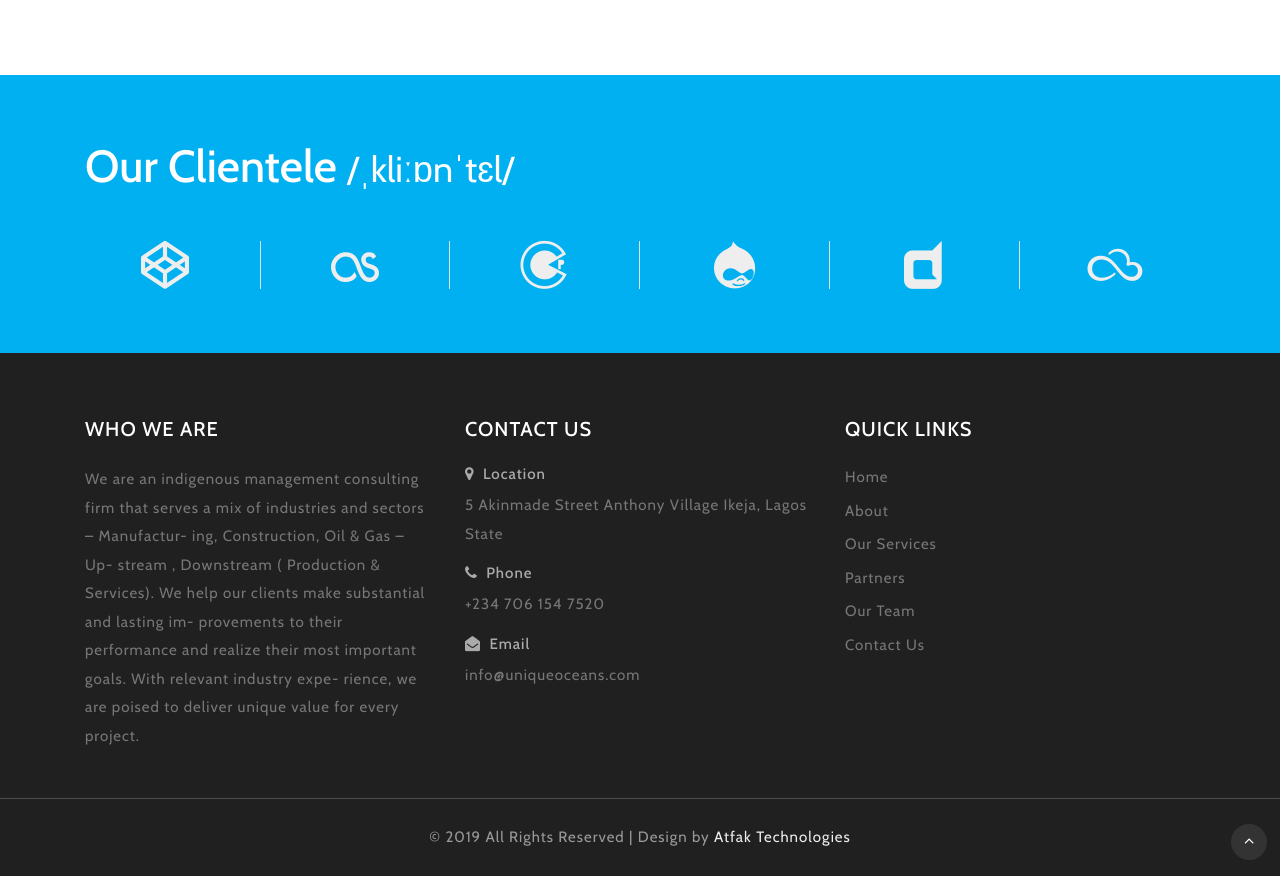
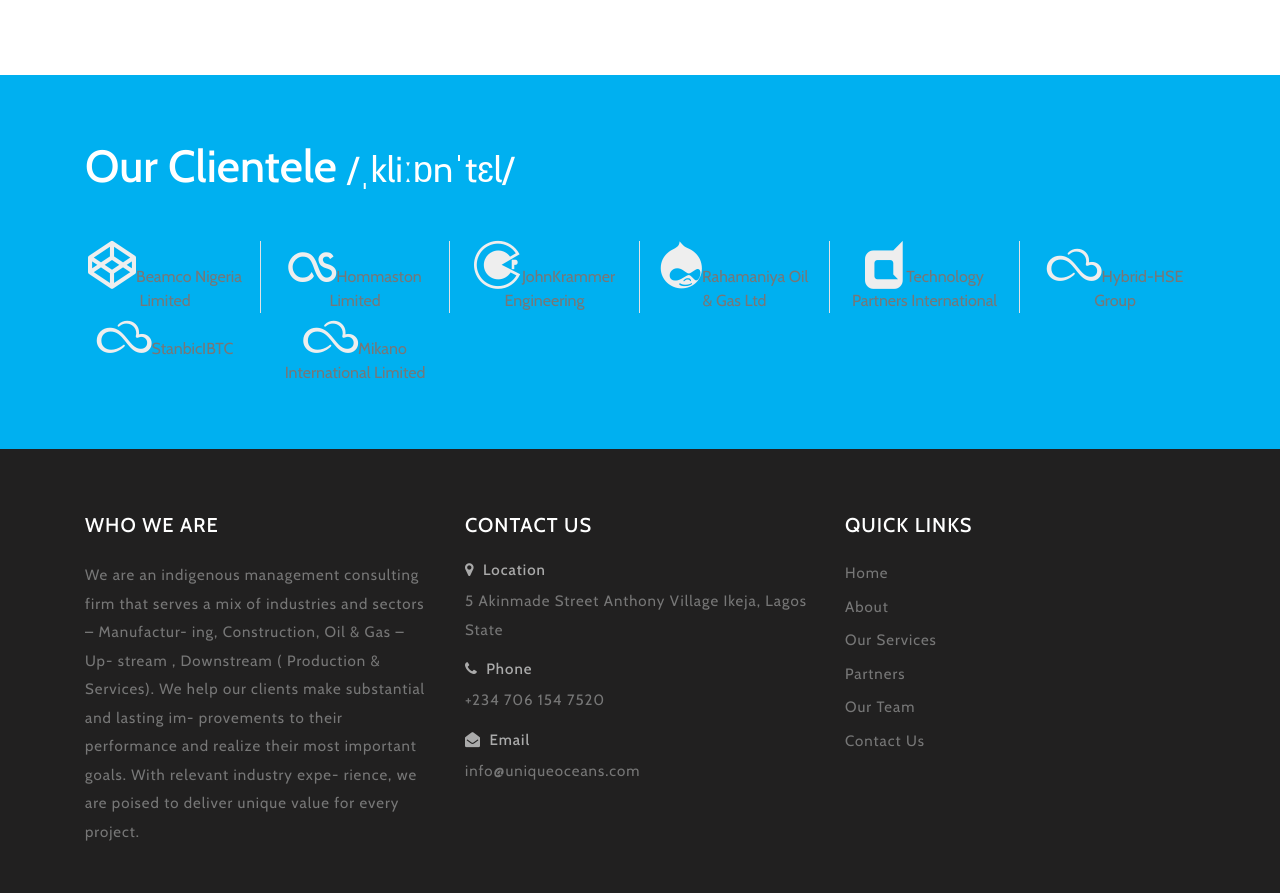
Before and after one commit to ftomiiwo/uniqueoceans, a PHP site: page / in a window 1280 px wide. Shown: the part 3924-4817 px from the top of the page. Run offline with PHP 8.4, Linux system fonts and the light colour scheme.

Commit message:
Added the names of clients

```diff
--- a/index.php
+++ b/index.php
@@ -335,8 +335,16 @@
 	</div>
 </section>
 <!-- //Projects -->
-
-
+<!-- //Projects
+	Beamco Nigeria Limited
+	Hommaston Limited
+	JohnKrammer Engineering
+	Rahamaniya Oil & Gas Ltd.
+	Technology Partners International
+	Hybrid-HSE Group
+	StanbicIBTC
+	Mikano International Limited
+	-->
 <!--/Partners-->
 <section class="partners py-5" id="partners">
 	<div class="container py-md-3">
@@ -345,22 +353,28 @@
 			<div class="sponsers-icon text-center">
 				<ul class="list-unstyled partners-icon row">
 					<li class="col-md-2 col-4">
-						<span class="fa fa-codepen" aria-hidden="true"></span>
+						<span class="fa fa-codepen" aria-hidden="true"></span>Beamco Nigeria Limited
 					</li>
 					<li class="col-md-2 col-4 border-left border-right">
-						<span class="fa fa-lastfm" aria-hidden="true"></span>
+						<span class="fa fa-lastfm" aria-hidden="true"></span>Hommaston Limited
 					</li>
 					<li class="col-md-2 col-4 border-right">
-						<span class="fa fa-codiepie" aria-hidden="true"></span>
+						<span class="fa fa-codiepie" aria-hidden="true"></span>JohnKrammer Engineering
 					</li>
 					<li class="col-md-2 col-4 border-right mt-md-0 mt-3">
-						<span class="fa fa-drupal" aria-hidden="true"></span>
+						<span class="fa fa-drupal" aria-hidden="true"></span>Rahamaniya Oil & Gas Ltd
 					</li>
 					<li class="col-md-2 col-4 border-right mt-md-0 mt-3">
-						<span class="fa fa-dashcube" aria-hidden="true"></span>
+						<span class="fa fa-dashcube" aria-hidden="true"></span>Technology Partners International
 					</li>
 					<li class="col-md-2 col-4 mt-md-0 mt-3">
-						<span class="fa fa-skyatlas" aria-hidden="true"></span>
+						<span class="fa fa-skyatlas" aria-hidden="true"></span>Hybrid-HSE Group
+					</li>
+					<li class="col-md-2 col-4 mt-md-0 mt-3">
+						<span class="fa fa-skyatlas" aria-hidden="true"></span>StanbicIBTC
+					</li>
+					<li class="col-md-2 col-4 mt-md-0 mt-3">
+						<span class="fa fa-skyatlas" aria-hidden="true"></span>Mikano International Limited
 					</li>
 				</ul>
 			</div>
```
